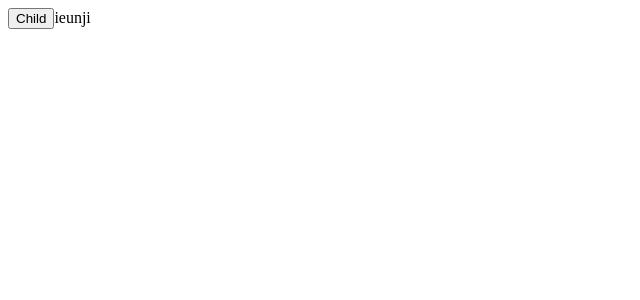
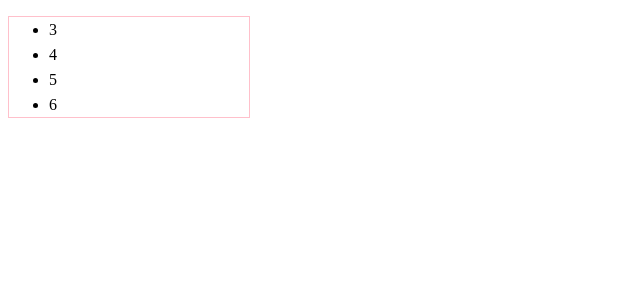
Before and after one commit to IEUNJI/learn-react, a React (Create React App) app in the folder react-base/: page / in a window 1280 px wide. Shown: the top 300 px of the page, without its empty margins (0-640 px from the left). Built offline with nearby package versions, Linux system fonts and the light colour scheme.

Commit message:
生命周期getSnapshotBeforeUpdate

```diff
--- a/react-base/src/App.js
+++ b/react-base/src/App.js
@@ -2,12 +2,13 @@ import React from 'react';
 
 import ForwardRef from './ForwardRef';
 import Lifecycle from './Lifecycle';
+import Snapshot from './Snapshot';
 
 function App(props) {
 
   return (
     <React.Fragment>
-      <Lifecycle />
+      <Snapshot />
     </React.Fragment>
   );
 }
--- /dev/null
+++ b/react-base/src/Snapshot.css
@@ -0,0 +1,10 @@
+.snapshot .view-area {
+  width: 200px;
+  height: 100px;
+  border: 1px solid pink;
+  overflow: auto;
+}
+
+.snapshot .view-area li {
+  line-height: 25px;
+}
--- /dev/null
+++ b/react-base/src/Snapshot.js
@@ -0,0 +1,51 @@
+import React from 'react';
+
+import './Snapshot.css';
+
+class Snapshot extends React.Component {
+  constructor(props) {
+    super(props);
+
+    this.state = {
+      messageList: []
+    };
+
+    this.viewArea = React.createRef();
+  }
+
+  componentDidMount() {
+    setInterval(() => {
+      const { messageList } = this.state;
+
+      this.setState({
+        messageList: [...messageList, messageList.length]
+      });
+    }, 1000);
+  }
+
+  getSnapshotBeforeUpdate(prevProps, prevState) {
+    return this.viewArea.current.scrollHeight;
+  }
+
+  componentDidUpdate(prevProps, prevState, snapshot) {
+    this.viewArea.current.scrollTop += this.viewArea.current.scrollHeight - snapshot;
+  }
+
+  render() {
+    const { messageList } = this.state;
+
+    return (
+      <div className="snapshot">
+        <ul className="view-area" ref={this.viewArea}>
+          {
+            messageList.map(msg => {
+              return <li key={msg}>{msg}</li>;
+            })
+          }
+        </ul>
+      </div>
+    );
+  }
+}
+
+export default Snapshot;
```
